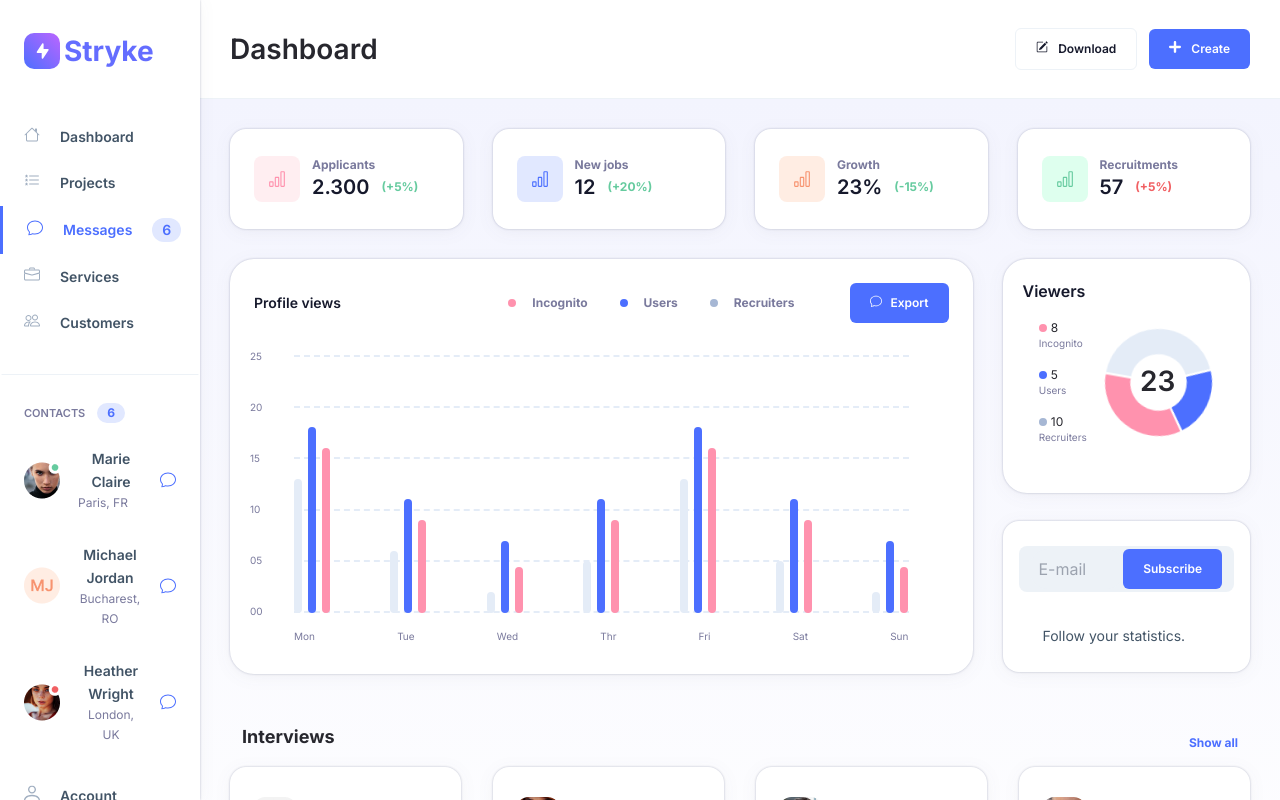
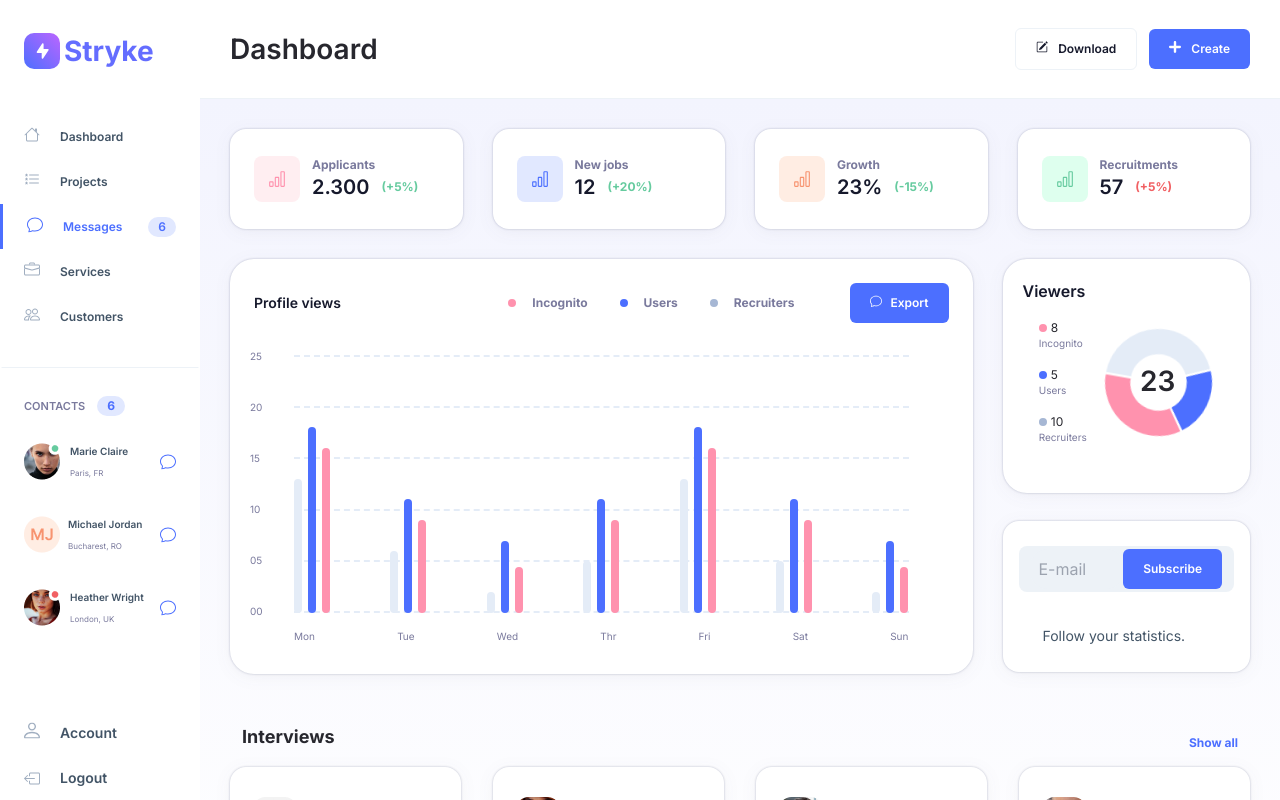
Before and after one commit to DevOluwatoyin/dashboard, a Next.js app: page /dashboard in a window 1280 px wide. Shown: the top 800 px of the page. Built offline with nearby package versions, Linux system fonts and the light colour scheme.

Commit message:
fixed sidebar on mobile view

```diff
--- a/src/app/dashboard/page.tsx
+++ b/src/app/dashboard/page.tsx
@@ -1,7 +1,8 @@
+"use client"
 import DashboardHeader from "@/components/DashboardHeader";
 import Interviews from "@/components/Interviews";
 import UserStats from "@/components/UserStats";
-import React from "react";
+import React, { useState } from "react";
 import Cta from "@/components/Cta";
 import Viewers from "@/components/Viewers";
 import ProfileViewsGraph from "@/components/ProfileViewsGraph";
@@ -9,12 +10,17 @@ import Sidebar from "@/components/Sidebar";
 import SidebarControl from "@/components/SidebarControl";
 
 const Dashboard = () => {
+    const [isOpen, setIsOpen] = useState(false);
+
+    const handleToggleSidebar = () => {
+      setIsOpen(!isOpen);
+    };
   return (
     <div className="flex w-full">
-      <Sidebar />
+      <Sidebar isOpen={isOpen} toggle={handleToggleSidebar} />
       <div className="flex-1 lg:ml-[200px] xl:ml-[250px]">
         {/* <SidebarControl /> */}
-        <DashboardHeader />
+        <DashboardHeader toggle={handleToggleSidebar} />
         <div className="flex flex-col gap-[30px] bg-gradient-linear-two p-3 lg:p-[30px]">
           <UserStats />
           <div className="grid grid-rows-2 justify-center gap-[30px] md:max-h-[690px] lg:grid-rows-1 lg:grid-cols-[3fr_1fr] xl:justify-between">
--- a/src/components/Contact.tsx
+++ b/src/components/Contact.tsx
@@ -4,7 +4,7 @@ import { contactsDetails } from "@/constants/contactsDetails";
 
 const Contact = () => {
   return (
-    <div className="">
+    <div>
       <h5 className="flex items-center gap-3 pl-6">
         <span className="uppercase text-[11px] font-semibold text-gray-lighter">
           Contacts
--- a/src/components/ContactCard.tsx
+++ b/src/components/ContactCard.tsx
@@ -6,13 +6,13 @@ const ContactCard: React.FC<{ contactsDetails: ContactsData }> = ({
   contactsDetails:item
 }) => {
   return (
-    <div className="flex w-full items-center gap-4">
+    <div className="flex w-full items-center gap-2 xl:gap-4">
       <Image src={item.image} alt={item.name} />
       <div className="flex flex-col items-start">
-        <span className="font-semibold text-sm leading-[23px] text-gray-dark">
+        <span className="font-semibold text-[10px] leading-[23px] text-gray-dark xl:text-sm">
           {item.name}
         </span>
-        <span className="text-xs text-gray-lighter leading-[20px]">
+        <span className="text-[8px] text-gray-lighter leading-[20px] xl-text-xs">
           {item.location}
         </span>
       </div>
--- a/src/components/DashboardHeader.tsx
+++ b/src/components/DashboardHeader.tsx
@@ -5,7 +5,7 @@ import create from "/public/icons/create.svg";
 import ham from "/public/icons/ham.svg";
 import Image from "next/image";
 
-const DashboardHeader = () => {
+const DashboardHeader = ({ toggle }: { toggle: () => void }) => {
   return (
     <div className="bg-white border-b border-border-light flex items-center justify-center h-[99px]">
       <header className="flex justify-between items-center px-4 w-full gap-2 lg:px-[30px]">
@@ -13,6 +13,7 @@ const DashboardHeader = () => {
           src={ham}
           alt="open sidebar icon"
           className="max-w-[20px] lg:hidden"
+          onClick={toggle}
         />
 
         <h2 className="text-heading-dark text-lg font-semibold md:text-[28px]">
--- a/src/components/Sidebar.tsx
+++ b/src/components/Sidebar.tsx
@@ -10,11 +10,22 @@ import user from "/public/icons/user.svg";
 import logout from "/public/icons/logout.svg";
 import close from "/public/icons/close.svg";
 
-const Sidebar = () => {
+interface SidebarProps {
+  isOpen: boolean;
+  toggle: () => void;
+}
+
+const Sidebar: React.FC<SidebarProps> = ({ isOpen, toggle }) => {
   return (
-    <div className="hidden drop bg-white w-[250px] flex-shrink-0 text-center h-screen fixed z-50 lg:block lg:w-[200px] xl:w-[250px]">
+    <div
+      className={`${
+        isOpen ? "block" : "hidden"
+      } lg:block lg:w-[200px] xl:w-[250px] fixed text-center h-screen z-50 transition-all ${
+        isOpen ? "bg-white" : ""
+      }`}
+    >
       <div className="flex flex-col justify-between w-full h-full gap-7">
-        <div className="relative top-8 left-6 flex items-center">
+        <div className="relative top-8 left-6 flex items-center gap-2">
           <Link
             href="/dashboard"
             className="flex items-center gap-1 max-w-[200px]"
@@ -24,7 +35,14 @@ const Sidebar = () => {
               Stryke
             </span>
           </Link>
-          <Image src={close} alt="close sidebar" className="lg:hidden" />
+          <button className="flex items-center text-center lg:hidden">
+            <Image
+              src={close}
+              alt="close sidebar"
+              className="w-fit"
+              onClick={toggle}
+            />
+          </button>
         </div>
 
         <div className="flex flex-col w-full justify-between pt-12">
@@ -34,7 +52,7 @@ const Sidebar = () => {
               icon={item.image}
               text={item.text}
               number={item.number}
-              buttonStyles={`flex flex-between items-center px-6 py-3 gap-5 font-semibold text-sm text-gray-dark cursor-pointer hover:text-primary transition-all ${item.style}`}
+              buttonStyles={`flex flex-between items-center px-6 py-3 gap-5 font-semibold text-sm text-gray-dark cursor-pointer hover:text-primary transition-all text-xs xl:text-base ${item.style}`}
             />
           ))}
         </div>
```
